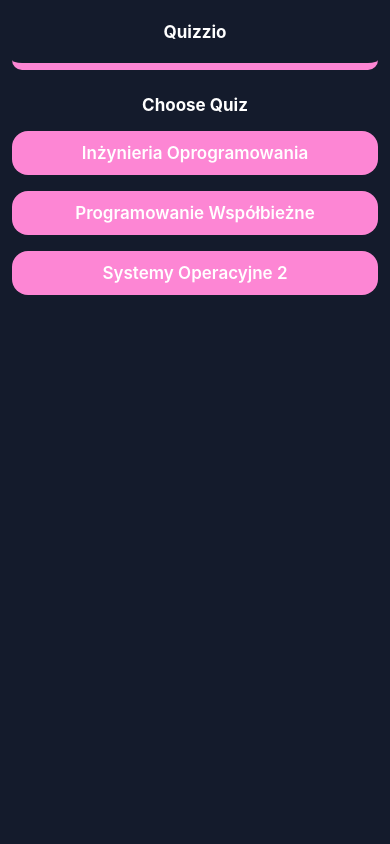
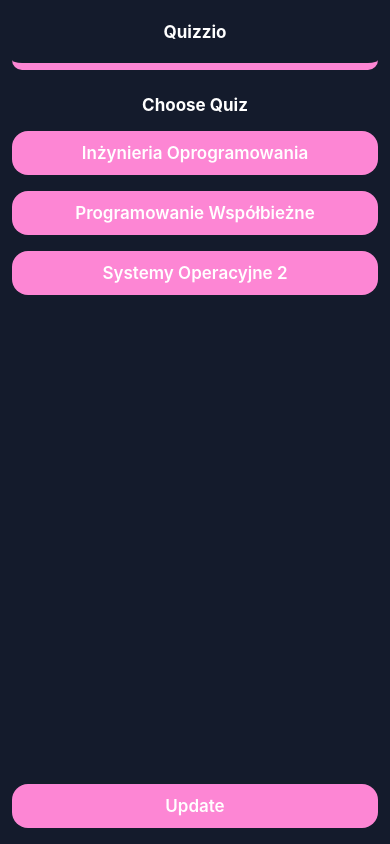
Before and after one commit to qeekuu/quizioo-session, a React Native app: screen /ChooseQuiz in a window 390 px wide. Built offline with nearby package versions, Linux system fonts and the light colour scheme.

Commit message:
feat: add update button

```diff
--- a/src/components/wrappers/ScreenWrapper.tsx
+++ b/src/components/wrappers/ScreenWrapper.tsx
@@ -1,11 +1,12 @@
 import React from "react";
 import { ScrollView, View, Text, type StyleProp, type ViewStyle } from "react-native";
-import { SafeAreaView } from "react-native-safe-area-context";
+import { SafeAreaView, useSafeAreaInsets } from "react-native-safe-area-context";
 import { styles } from "../../screens/ScreenStyles.styles";
 
 export type ScreenWrapperProps = {
 	children: React.ReactNode;
 	title?: string;
+	footer?: React.ReactNode;
 	withScroll?: boolean;
 	noPadding?: boolean;
 	style?: StyleProp<ViewStyle>;
@@ -15,11 +16,14 @@ export type ScreenWrapperProps = {
 export const ScreenWrapper = ({
 	children,
 	title,
+	footer,
 	withScroll = true,
 	noPadding = false,
 	style,
 	contentStyle,
 }: ScreenWrapperProps) => {
+	const insets = useSafeAreaInsets();
+
 	const content = withScroll ? (
 		<ScrollView
 			contentContainerStyle={[{ flexGrow: 1, paddingBottom: 24 }, contentStyle]}
@@ -43,6 +47,12 @@ export const ScreenWrapper = ({
 			) : null}
 
 			{content}
+
+			{footer ? (
+				<View style={{ paddingTop: 8, paddingBottom: insets.bottom + 16 }}>
+					{footer}
+				</View>
+			) : null}
 		</SafeAreaView>
 	);
 };
--- a/src/screens/ChooseQuizScreen.tsx
+++ b/src/screens/ChooseQuizScreen.tsx
@@ -4,6 +4,7 @@ import { styles } from "./ScreenStyles.styles";
 import {NativeStackNavigationProp} from "@react-navigation/native-stack";
 import AppButton from "../components/AppButton";
 import ScreenWrapper from "../components/wrappers/ScreenWrapper";
+import UpdateButton from "../components/UpdateButton";
 import {RootStackParamList} from "../navigation/types";
 import {useNavigation} from "@react-navigation/native";
 
@@ -13,7 +14,7 @@ export default function ChooseQuizScreen(){
 	const navigation = useNavigation<Nav>();
 
 	return (
-		<ScreenWrapper title="Quizzio">
+		<ScreenWrapper title="Quizzio" footer={<UpdateButton />}>
 			<View style={styles.mainCard}>
 				<Text style={styles.boldText}>Choose Quiz</Text>
 				<AppButton
```
